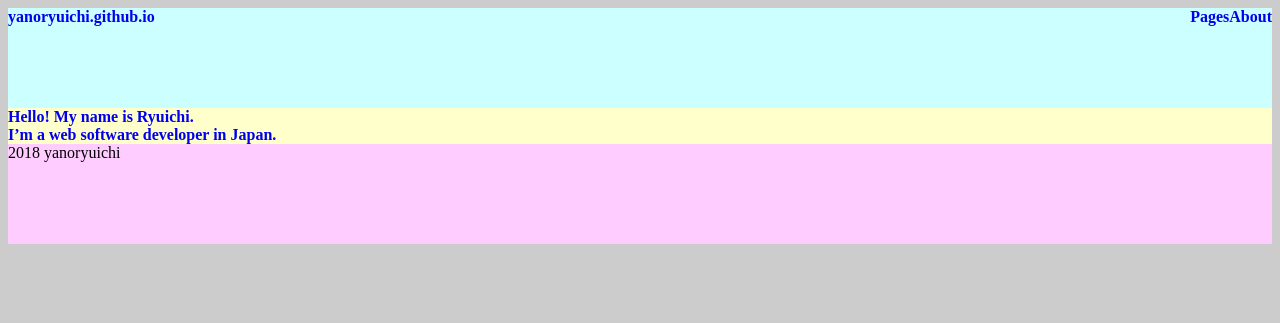
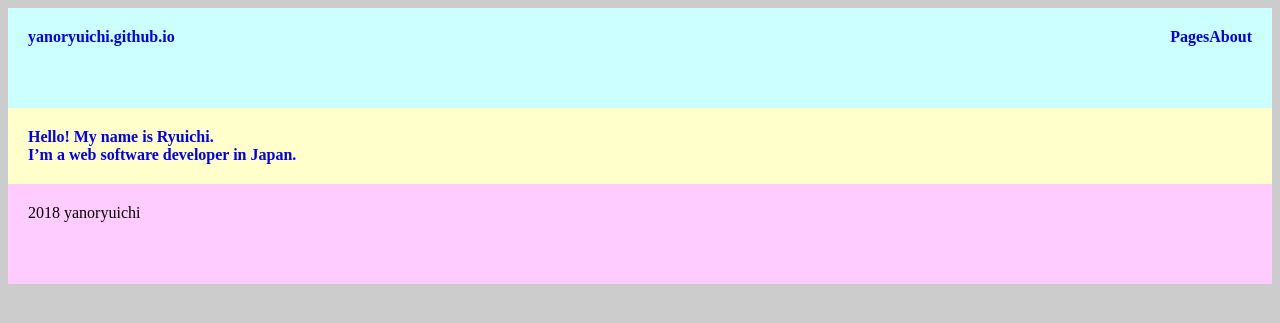
Before and after one commit to yanoryuichi/yanoryuichi.github.io, a Jekyll site: the page built from index.md, in a window 1280 px wide. Shown: the top 323 px of the page. Built offline with Jekyll 4.4.1, drawn with Linux system fonts in a browser that asks for light colours; some web fonts are replaced.

Commit message:
Update style.css

```diff
--- a/css/style.css
+++ b/css/style.css
@@ -15,10 +15,21 @@ a:hover {
   text-decoration: underline;
 }
 
+#header, #main, #menu, #footer {
+  padding: 20px;
+}
+
+#footer footer {
+  margin: 0 auto;
+}
+
 body > .container {
   display: grid;
   grid-template-columns: 250px 1fr;
   grid-template-rows: 100px auto 100px;
+}
+
+#footer {
 }
 
 #header {
```
